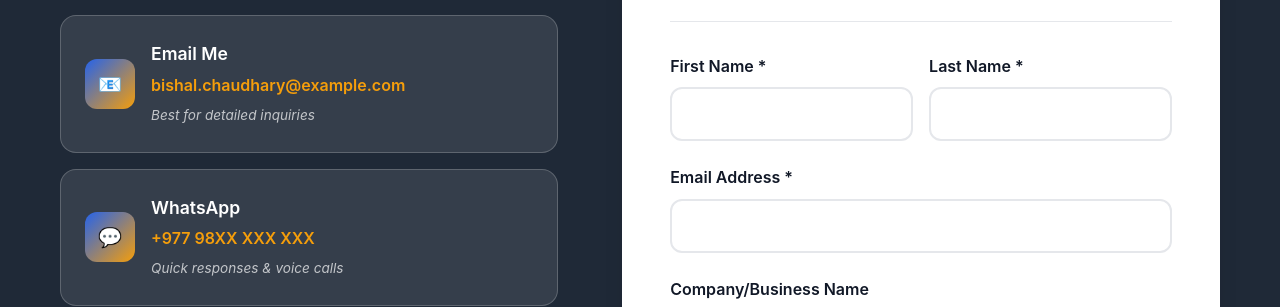
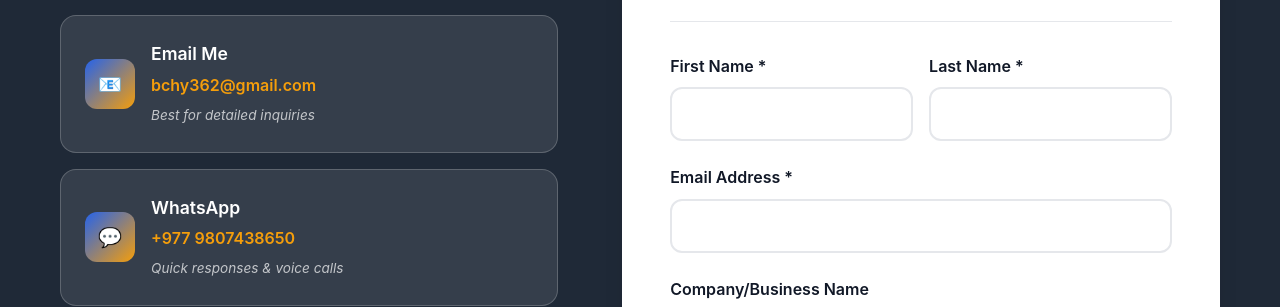
Before and after one commit to BishalChaudhary98/My-Portfolio, a plain HTML site: page index.html in a window 1280 px wide. Shown: the part 5808-6115 px from the top of the page. Drawn offline with Linux system fonts and the light colour scheme; no server answers.

Commit message:
Sep 29, 2025, 9:46 AM

```diff
--- a/index.html
+++ b/index.html
@@ -842,6 +842,32 @@ footer {
   color: rgba(255, 255, 255, 0.6);
 }
 
+/* Contact Link Styles */
+.contact-link {
+  color: #f59e0b;
+  text-decoration: none;
+  font-weight: 600;
+  transition: all 0.3s ease;
+  border-bottom: 1px solid transparent;
+}
+
+.contact-link:hover {
+  color: #fbbf24;
+  border-bottom-color: #fbbf24;
+  transform: translateY(-1px);
+}
+
+.contact-link:active {
+  transform: translateY(0);
+}
+
+/* Mobile responsive adjustments */
+@media (max-width: 768px) {
+  .contact-link {
+    font-size: 0.95rem;
+  }
+}
+
 /* Mobile Responsive */
 @media (max-width: 768px) {
   .location-banner-content {
@@ -1264,7 +1290,7 @@ footer {
     <div class="contact-icon">📧</div>
     <div class="contact-details">
       <h4>Email Me</h4>
-              <p>bishal.chaudhary@example.com</p>
+      <p><a href="mailto:bchy362@gmail.com" class="contact-link">bchy362@gmail.com</a></p>
       <span class="contact-note">Best for detailed inquiries</span>
     </div>
   </div>
@@ -1273,7 +1299,7 @@ footer {
     <div class="contact-icon">💬</div>
     <div class="contact-details">
       <h4>WhatsApp</h4>
-              <p>+977 98XX XXX XXX</p>
+      <p><a href="https://wa.me/9779807438650" class="contact-link" target="_blank" rel="noopener noreferrer">+977 9807438650</a></p>
       <span class="contact-note">Quick responses & voice calls</span>
     </div>
   </div>
```
Lines whose indentation alone changed are shown as unchanged.
